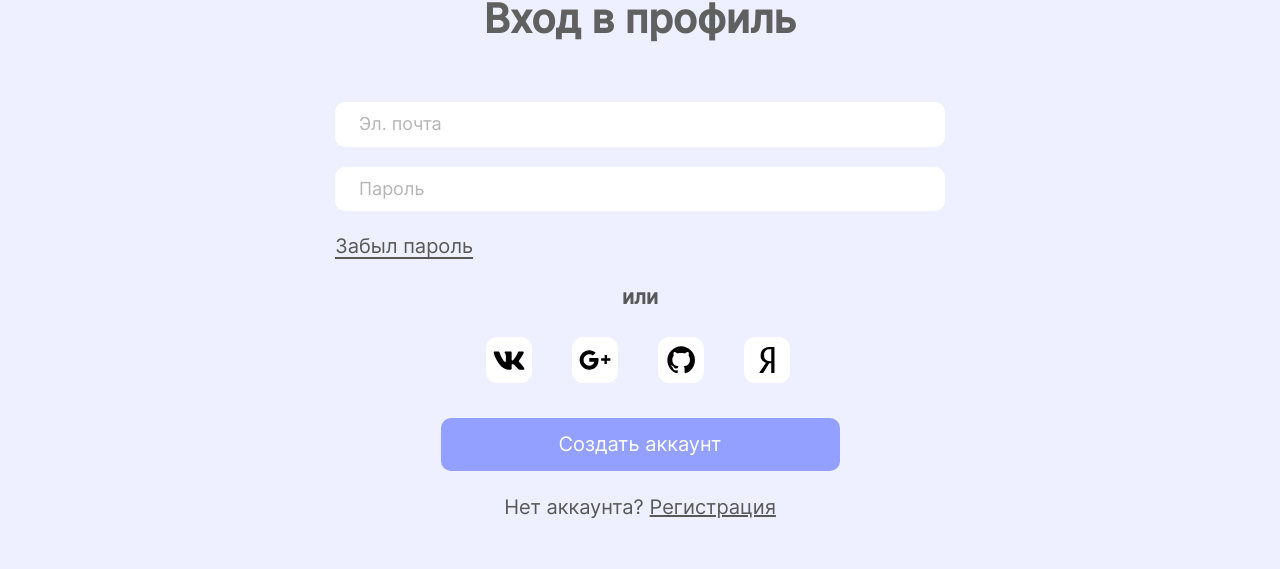
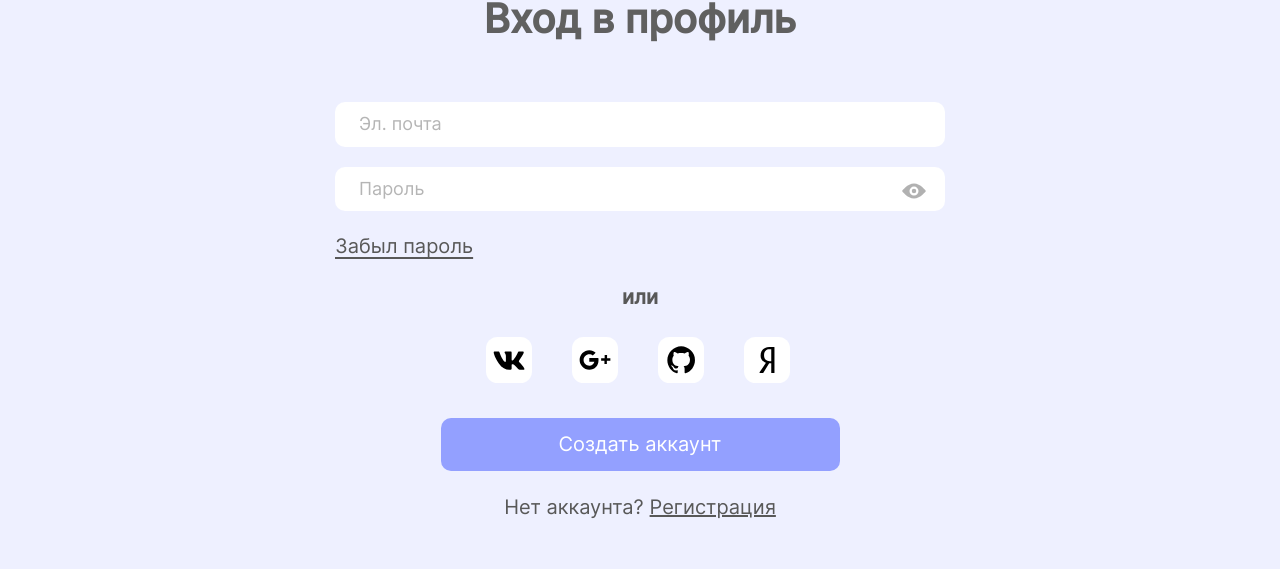
Before and after one commit to tutanhamon667/contract, a React (Create React App) app in the folder frontend/: page /signin in a window 1280 px wide. Shown: the part 132-701 px from the top of the page. Built offline with nearby package versions, Linux system fonts and the light colour scheme.

Commit message:
сделать функционал просмотра пароля

```diff
--- a/frontend/src/components/Forms/LoginForm/LoginForm.jsx
+++ b/frontend/src/components/Forms/LoginForm/LoginForm.jsx
@@ -6,26 +6,49 @@ import LinkBar from "../../LinkBar/LinkBar";
 import "./LoginForm.css";
 
 const LoginForm = () => {
+  const [showPassword, setShowPassword] = React.useState(false);
+
+  const togglePasswordVisibility = () => {
+    setShowPassword(!showPassword);
+  };
+
   const handleSubmit = (evt) => {
     evt.preventDefault();
   };
 
   return (
-    <div className="login">
-      <form className="login__form" onSubmit={handleSubmit}>
+    <form className="login" onSubmit={handleSubmit}>
+      <div className="login__form">
         <div className="login__inputContainer">
-          <InputAuth placeholder="Эл. почта" type="email" autocomplete="email" marginTop={20} width={610}/>
-          <InputAuth placeholder="Пароль" type="password" autocomplete="current-password" marginTop={20} width={610}/>
-          <Link className="login__forgotLink" to='/forgot-password'>Забыл пароль</Link>
+          <InputAuth
+            placeholder="Эл. почта"
+            type="email"
+            autocomplete="email"
+            marginTop={20}
+            width={610}
+          />
+          <InputAuth
+            placeholder="Пароль"
+            type={showPassword ? "text" : "password"}
+            autocomplete="current-password"
+            marginTop={20}
+            width={610}
+            pass={togglePasswordVisibility}
+          />
+          <Link className="login__forgotLink" to="/forgot-password">
+            Забыл пароль
+          </Link>
         </div>
-        <LinkBar/>
-        <Button text='Создать аккаунт' width={399} type="submit"/>
+        <LinkBar />
+        <Button text="Создать аккаунт" width={399} type="submit" />
         <div className="login__footerLinkContainer">
           <p className="login__footerLinkDescription">Нет аккаунта?</p>
-          <Link className="login__footerLink" to='/signup'>Регистрация</Link>
+          <Link className="login__footerLink" to="/signup">
+            Регистрация
+          </Link>
         </div>
-      </form>
-    </div>
+      </div>
+    </form>
   );
 };
 
--- a/frontend/src/components/Forms/RegisterForm/RegisterForm.jsx
+++ b/frontend/src/components/Forms/RegisterForm/RegisterForm.jsx
@@ -6,13 +6,18 @@ import LinkBar from "../../LinkBar/LinkBar";
 import "./RegisterForm.css";
 
 const RegisterForm = () => {
+  const [showPassword, setShowPassword] = React.useState(false);
+
+  const togglePasswordVisibility = () => {
+    setShowPassword(!showPassword);
+  };
 
   const handleSubmit = (evt) => {
     evt.preventDefault();
   };
   return (
-    <div className="register">
-      <form className="register__form" onSubmit={handleSubmit}>
+    <form className="register" onSubmit={handleSubmit}>
+      <div className="register__form">
         <div className="register__statusNameContainer">
           <div className="register__statusNameLeft">
             <label className="register__radioButtonLabel">
@@ -26,7 +31,12 @@ const RegisterForm = () => {
               <span className="register__radioButtonFake"></span>
               <span className="register__radioButtonText">Я заказчик</span>
             </label>
-            <InputAuth placeholder="Имя" marginTop={20} type="text" autocomplete="given-name" />
+            <InputAuth
+              placeholder="Имя"
+              marginTop={20}
+              type="text"
+              autocomplete="given-name"
+            />
           </div>
 
           <div className="register__statusNameRight">
@@ -40,20 +50,46 @@ const RegisterForm = () => {
               <span className="register__radioButtonFake"></span>
               <span className="register__radioButtonText">Я фрилансер</span>
             </label>
-            <InputAuth placeholder="Фамилия" marginTop={20} type="text" autocomplete="family-name" />
+            <InputAuth
+              placeholder="Фамилия"
+              marginTop={20}
+              type="text"
+              autocomplete="family-name"
+            />
           </div>
         </div>
-        <InputAuth placeholder="Эл. почта" marginTop={20} width={610} type="email" autocomplete="email" />
-        <InputAuth placeholder="Пароль" marginTop={20} width={610} type="password" autocomplete="new-password" />
-        <InputAuth placeholder="Повторите пароль" marginTop={20} width={610} type="password" autocomplete="new-password" />
+        <InputAuth
+          placeholder="Эл. почта"
+          marginTop={20}
+          width={610}
+          type="email"
+          autocomplete="email"
+        />
+        <InputAuth
+          placeholder="Пароль"
+          pass= {togglePasswordVisibility}
+          marginTop={20}
+          width={610}
+          type={showPassword ? "text" : "password"}
+          autocomplete="new-password"
+        />
+        <InputAuth
+          placeholder="Повторите пароль"
+          marginTop={20}
+          width={610}
+          type={showPassword ? "text" : "password"}
+          autocomplete="new-password"
+        />
         <LinkBar />
-        <Button text='Создать аккаунт' width={399} type="submit" />
+        <Button text="Создать аккаунт" width={399} type="submit" />
         <div className="register__footerLinkContainer">
           <p className="register__footerLinkDescription">Уже есть аккаунт?</p>
-          <Link className="register__footerLink" to='/signin'>Войти</Link>
+          <Link className="register__footerLink" to="/signin">
+            Войти
+          </Link>
         </div>
-      </form>
-    </div>
+      </div>
+    </form>
   );
 };
 
--- a/frontend/src/components/InputAuth/InputAuth.css
+++ b/frontend/src/components/InputAuth/InputAuth.css
@@ -1,5 +1,5 @@
 .inputContainer {
-
+  position: relative;
 }
 
 .input {
@@ -25,3 +25,15 @@
 .input::placeholder {
   color: #b5b5b5;
 }
+
+.input__showPass {
+  background-image: url(../../images/showPass.svg);
+  background-position: center;
+  position: absolute;
+  width: 24px;
+  height: 24px;
+  opacity: 0.3;
+  top: 50%;
+  left: 93%;
+  cursor: pointer;
+}
--- a/frontend/src/components/InputAuth/InputAuth.jsx
+++ b/frontend/src/components/InputAuth/InputAuth.jsx
@@ -1,16 +1,19 @@
 import React from "react";
 import "./InputAuth.css";
 
-const InputAuth = ({ placeholder, type, autocomplete, width, value, onChange, marginTop }) => {
+const InputAuth = ({ placeholder, type, autocomplete, width, value, onChange, marginTop, pass }) => {
   return (
     <div className="inputContainer">
       <input
         className="input"
         placeholder={placeholder}
-        type={type}
         autoComplete={autocomplete}
         style={{width, marginTop}}
+        value={value}
+        onChange={onChange}
+        type={type}
       />
+      {pass && <div className="input__showPass" onClick={pass}/>}
     </div>
   );
 };
```
Also changed, not shown: frontend/src/images/showPass.svg (added).
